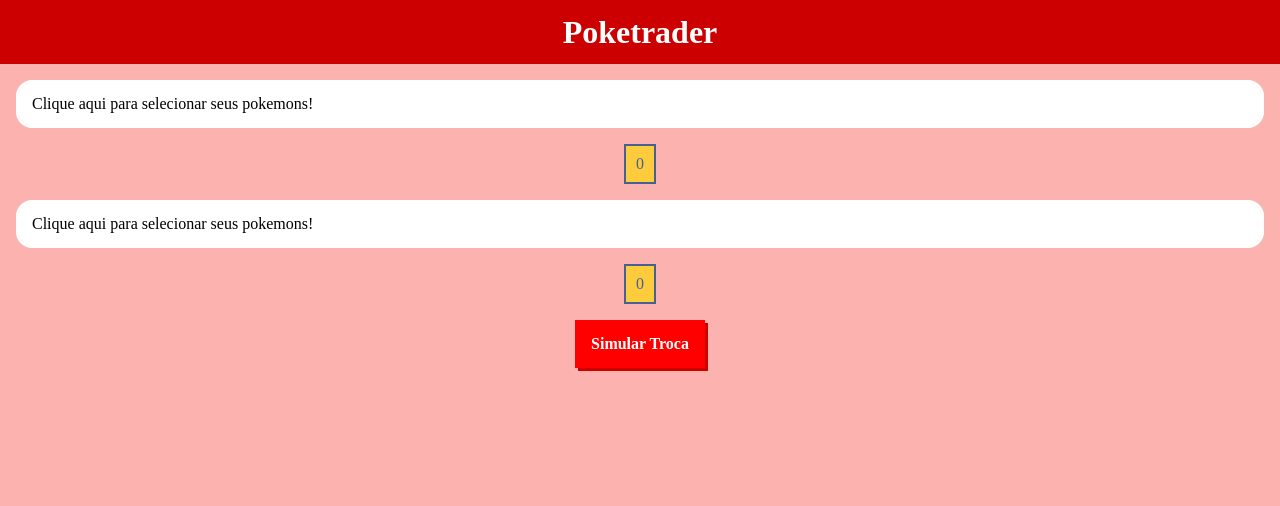
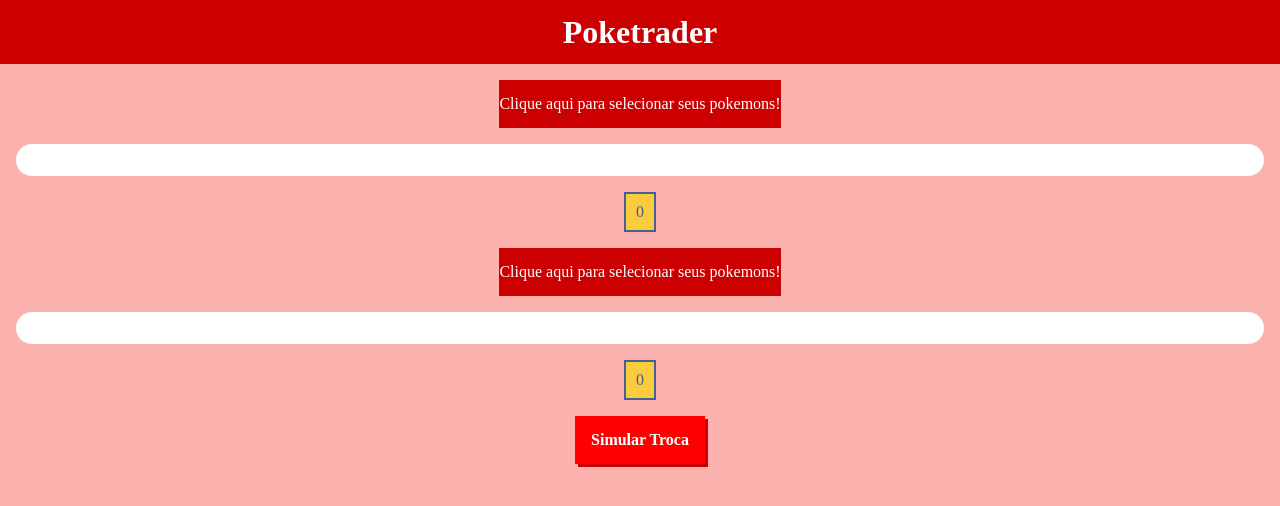
Before and after one commit to samuelfavila/poketrader, a React (Create React App) app: page / in a window 1280 px wide. Shown: the top 506 px of the page. Built offline with nearby package versions, Linux system fonts and the light colour scheme.

Commit message:
Fix modal bug

```diff
--- a/src/components/PokemonSlot/index.jsx
+++ b/src/components/PokemonSlot/index.jsx
@@ -16,7 +16,7 @@
 	// const elemnentSelectedPokemons = document.querySelector('.selected-pokemons');
 
 	function selectPokemon(pokemon) {
-		setInstruction("");
+		setInstruction("Clique aqui para trocar sua combinação");
 		if (selectedPokemons.length >= 6) {
 			setMessage(
 				"Você já escolheu 6 pokemons! Reitire um para colocar outro."
@@ -44,8 +44,6 @@
 
 	return (
 		<div className="pokemon-container">
-			<h3 className="message">{message}</h3>
-			<div className="selected-pokemons">
 			<h2
 				className="instruction"
 				onClick={() => {
@@ -54,6 +52,7 @@
 			>
 				{instruction}
 			</h2>
+			<div className="selected-pokemons">
 				{selectedPokemons.map(({ id }, index) => {
 					// console.log(allPokemons, pokemonId);
 					const pokemon = allPokemons[id - 1];
@@ -70,6 +69,7 @@
 					);
 				})}
 			</div>
+			<h3 className="message">{message}</h3>
 			<h3 className="total-basexp">{xpMessage}</h3>
 			{isOpen && (
 				<PokemonSelectorModal
--- a/src/components/PokemonSlot/style.css
+++ b/src/components/PokemonSlot/style.css
@@ -13,11 +13,18 @@
 
 .instruction {
 	cursor: pointer;
+	margin: 1em auto;
+	background-color: #cc0000;
+	color: #ffffff;
+	padding: 1em 0;
+	width: fit-content;
 }
 
 .message {
 	color: black;
 	font-weight: bold;
+	text-align: center;
+	margin-bottom: 0.5em;
 }
 
 .total-basexp {
```
Lines whose indentation alone changed are shown as unchanged.
